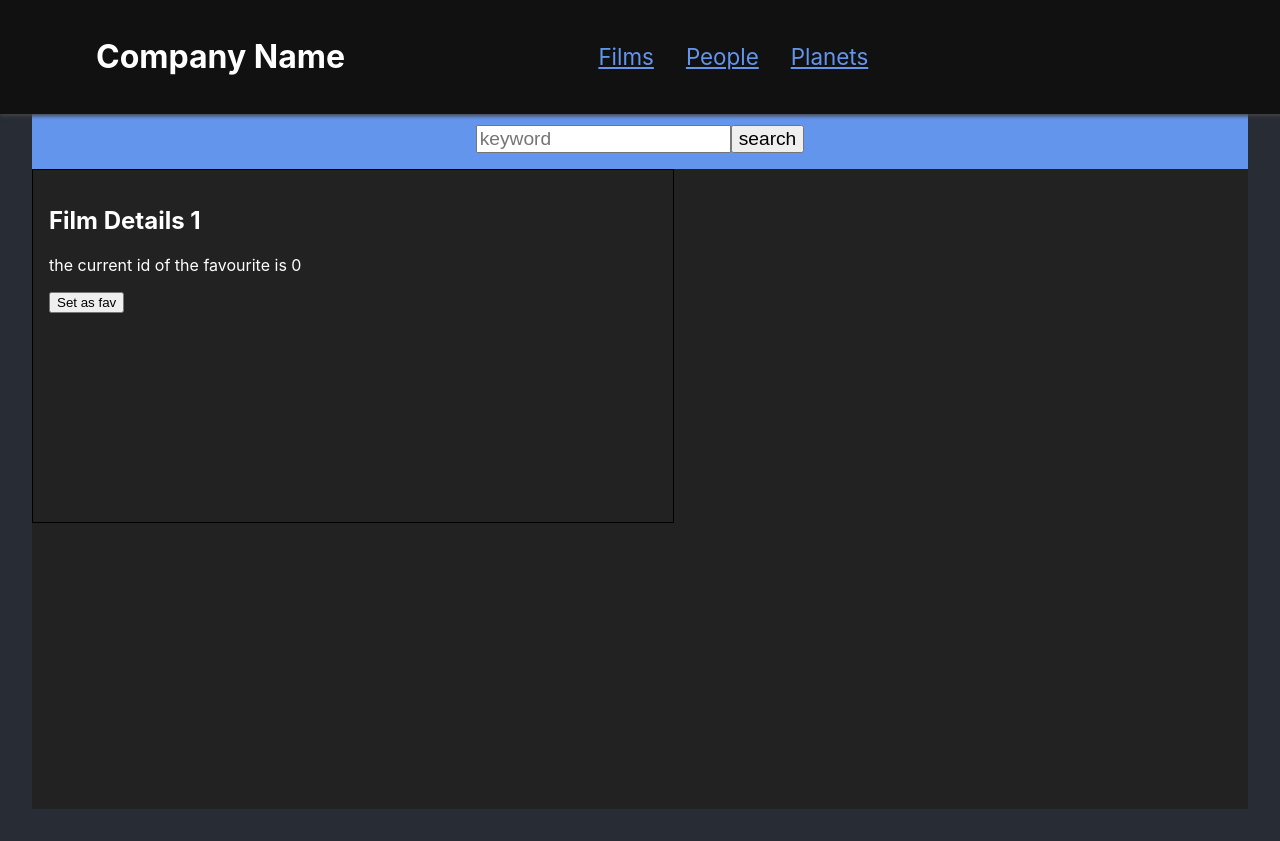
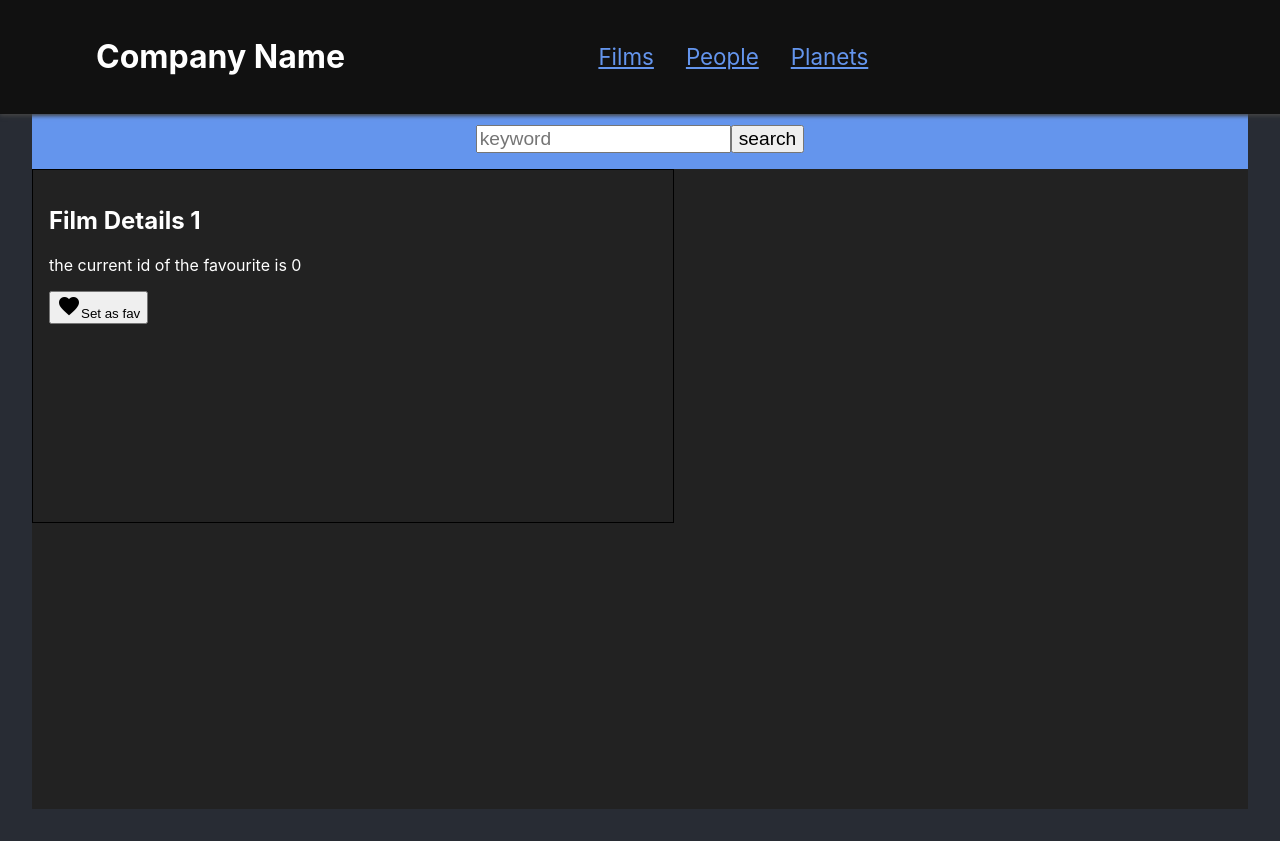
Before and after one commit to othman56/Learning-react-with-Steve-Griffith, a React (Create React App) app: page /films/1 in a window 1280 px wide. Shown: the top 841 px of the page. Built offline with nearby package versions, Linux system fonts and the light colour scheme.

Commit message:
added material icons google fonts

```diff
--- a/public/index.html
+++ b/public/index.html
@@ -25,19 +25,13 @@
       Learn how to configure a non-root public URL by running `npm run build`.
     -->
     <title>Learning React With Steve Griffith</title>
+    <link
+      rel="stylesheet"
+      href="https://fonts.googleapis.com/icon?family=Material+Icons"
+    />
   </head>
   <body>
     <noscript>You need to enable JavaScript to run this app.</noscript>
     <div id="root"></div>
-    <!--
-      This HTML file is a template.
-      If you open it directly in the browser, you will see an empty page.
-
-      You can add webfonts, meta tags, or analytics to this file.
-      The build step will place the bundled scripts into the <body> tag.
-
-      To begin the development, run `npm start` or `yarn start`.
-      To create a production bundle, use `npm run build` or `yarn build`.
-    -->
   </body>
 </html>
--- a/src/component/Film/Film.js
+++ b/src/component/Film/Film.js
@@ -21,8 +21,12 @@ function Film({ list }) {
       <h2>Film Details {id}</h2>
       {film && details}
       <p>the current id of the favourite is {fav.id}</p>
+      <p>{fav.data.title && <>favourite film is {fav.data.title}</>}</p>
       <p>
-        <button onClick={clicked}>Set as fav</button>
+        <button onClick={clicked}>
+          <span className="material-icons">favorite</span>
+          Set as fav
+        </button>
       </p>
     </div>
   );
--- a/src/component/Films/Films.js
+++ b/src/component/Films/Films.js
@@ -1,7 +1,9 @@
 import { NavLink } from "react-router-dom";
 import "./films.css";
+import { useFav } from "../../Context/FavContext";
 
 function Films({ list }) {
+  const [fav] = useFav();
   return (
     <div className="results">
       <h2>Film List</h2>
@@ -10,7 +12,12 @@ function Films({ list }) {
       {list.map((film, index) => (
         <p key={film.title}>
           <NavLink className="activeLink" to={`/films/${index + 1}`}>
-            {film.title}
+            {film.title}{" "}
+            {index + 1 === parseInt(fav.id) && (
+              <>
+                <span className="material-icons">favorite</span> FAVOURITE!
+              </>
+            )}
           </NavLink>
         </p>
       ))}
```
